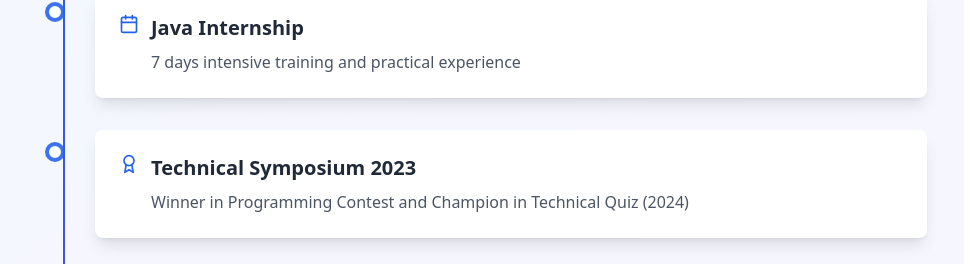
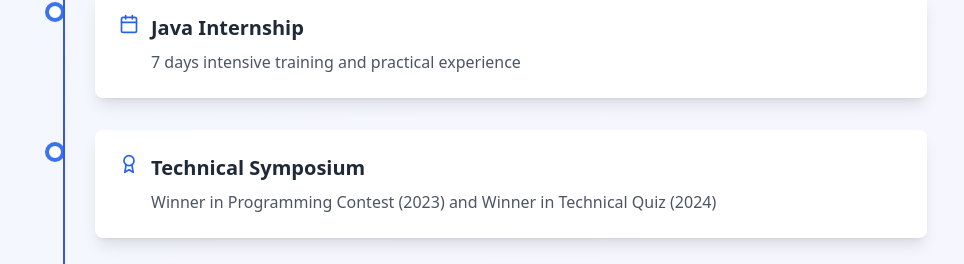
Before and after one commit to vetriking1/Portfolio, a React (Vite) app: page / in a window 1280 px wide. Shown: the part 2763-3027 px from the top of the page, without its empty margins (161-1125 px from the left). Built offline with nearby package versions, Linux system fonts and the light colour scheme.

Commit message:
Update Experience.tsx

```diff
--- a/src/components/Experience.tsx
+++ b/src/components/Experience.tsx
@@ -19,8 +19,8 @@
       icon: <Calendar className="w-5 h-5" />
     },
     {
-      title: "Technical Symposium 2023",
-      description: "Winner in Programming Contest and Champion in Technical Quiz (2024)",
+      title: "Technical Symposium",
+      description: "Winner in Programming Contest (2023) and Winner in Technical Quiz (2024)",
       type: "achievement",
       icon: <Award className="w-5 h-5" />
     },
```
